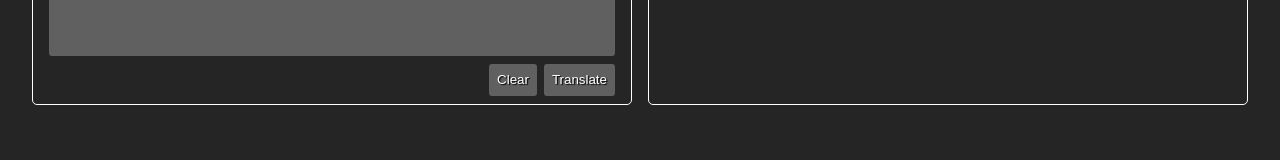
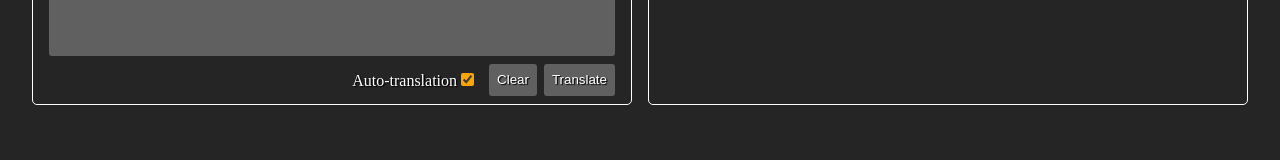
Before and after one commit to self-related/dictionary, a React (Vite) app: page / in a window 1280 px wide. Shown: the part 298-458 px from the top of the page. Built offline with nearby package versions, Linux system fonts and the light colour scheme.

Commit message:
Add checkbox for auto-translation

```diff
--- a/src/features/translate/ui/translate-input/TranslateInput.module.css
+++ b/src/features/translate/ui/translate-input/TranslateInput.module.css
@@ -46,3 +46,9 @@
         }
     }
 }
+
+.autoTranslateLabel {
+    align-self: center;
+    justify-self: start;
+    padding-right: 5px;
+}
--- a/src/features/translate/ui/translate-input/TranslateInput.tsx
+++ b/src/features/translate/ui/translate-input/TranslateInput.tsx
@@ -1,3 +1,4 @@
+import { useState } from "react";
 import styles from "./TranslateInput.module.css";
 
 interface TranslateInputProps {
@@ -5,14 +6,27 @@ interface TranslateInputProps {
 }
 
 export default function TranslateInput({ className }: TranslateInputProps) {
+    const [autoTranslate, setAutoTranslate] = useState<boolean>(true);
 
     return (
         <div className={`${styles.inputWrap} shadowedText ${className}`}>
+            {/* input */}
             <textarea
                 className={styles.translateInput}
             />
 
+            {/* checkbox and buttons  */}
             <div className={styles.buttonsWrap}>
+                <label htmlFor="autoTranslate" className={styles.autoTranslateLabel}>
+                    Auto-translation
+                    <input
+                        id="autoTranslate"
+                        checked={autoTranslate}
+                        type="checkbox"
+                        onClick={() => setAutoTranslate(value => !value)}
+                    />
+                </label>
+
                 <button>Clear</button>
                 <button>Translate</button>
             </div>
```
